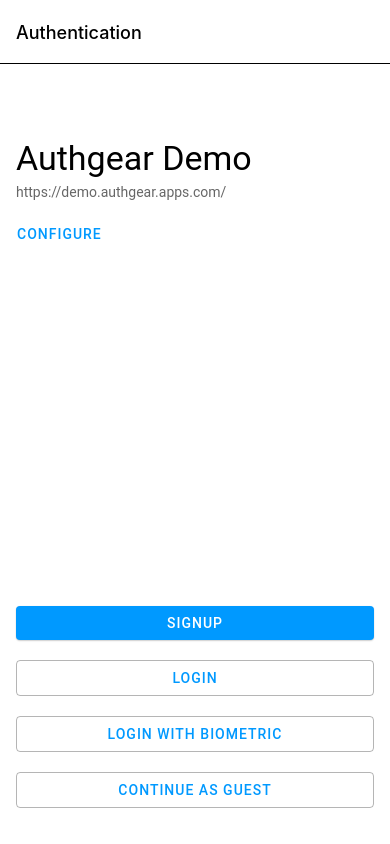
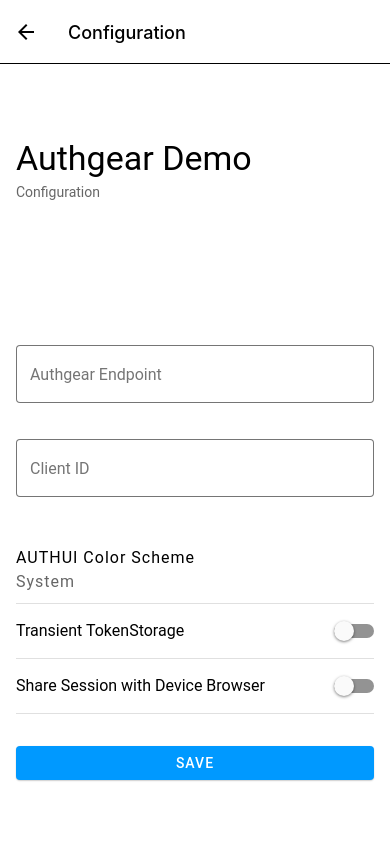
Before and after one commit to authgear/authgear-demo-app-rn, a React Native app: screen /Authentication in a window 390 px wide. Built offline with nearby package versions, Linux system fonts and the light colour scheme.

Commit message:
Add config scanning

```diff
--- a/src/App.tsx
+++ b/src/App.tsx
@@ -8,8 +8,8 @@
 import ConfigurationScreen from './screens/ConfigurationScreen';
 
 export type RootStackParamList = {
-  Authentication: any;
-  Configuration: any;
+  Authentication: undefined;
+  Configuration: {fromButton: boolean} | undefined;
 };
 
 const Stack = createNativeStackNavigator<RootStackParamList>();
--- a/src/screens/AuthenticationScreen.tsx
+++ b/src/screens/AuthenticationScreen.tsx
@@ -1,8 +1,9 @@
-import React, {useCallback} from 'react';
+import React, {useCallback, useEffect} from 'react';
 import {StyleSheet, View} from 'react-native';
 import {useTheme, Button, Text} from 'react-native-paper';
 import {NativeStackScreenProps} from '@react-navigation/native-stack';
 import {RootStackParamList} from '../App';
+import {getConfigFromStorage} from './ConfigurationScreen';
 
 const styles = StyleSheet.create({
   container: {
@@ -46,8 +47,18 @@
   const theme = useTheme();
   const navigation = props.navigation;
 
+  useEffect(() => {
+    const checkIfConfigExists = async () => {
+      const config = await getConfigFromStorage();
+      if (config == null) {
+        navigation.replace('Configuration');
+      }
+    };
+    checkIfConfigExists();
+  }, [navigation]);
+
   const onPressConfigButton = useCallback(() => {
-    return navigation.navigate('Configuration');
+    return navigation.navigate('Configuration', {fromButton: true});
   }, [navigation]);
 
   return (
--- a/src/screens/ConfigurationScreen.tsx
+++ b/src/screens/ConfigurationScreen.tsx
@@ -102,8 +102,11 @@
     lineHeight: 24,
   },
 
-  saveButton: {
-    marginVertical: 46,
+  buttonContainer: {
+    marginVertical: 32,
+  },
+  button: {
+    marginBottom: 16,
   },
 });
 
@@ -130,6 +133,7 @@
 const ConfigurationScreen: React.FC<ConfigurationScreenProps> = props => {
   const theme = useTheme();
   const navigation = props.navigation;
+  const fromButton = props.route.params?.fromButton;
 
   const [endpoint, setEndpoint] = useState<string>('');
   const [clientID, setClientID] = useState<string>('');
@@ -207,6 +211,10 @@
     shareSessionWithSystemBrowser,
     useTransientTokenStorage,
   ]);
+
+  const onCancelButtonClick = useCallback(() => {
+    navigation.goBack();
+  }, [navigation]);
 
   return (
     <TouchableWithoutFeedback onPress={Keyboard.dismiss} accessible={false}>
@@ -294,9 +302,21 @@
           </View>
           <Divider />
 
-          <Button mode="contained" style={styles.saveButton} onPress={onSave}>
-            Save
-          </Button>
+          <View style={styles.buttonContainer}>
+            <Button mode="contained" style={styles.button} onPress={onSave}>
+              Save
+            </Button>
+            {fromButton ? (
+              <Button
+                mode="outlined"
+                style={styles.button}
+                onPress={onCancelButtonClick}>
+                Cancel
+              </Button>
+            ) : (
+              <></>
+            )}
+          </View>
         </View>
       </View>
     </TouchableWithoutFeedback>
```
